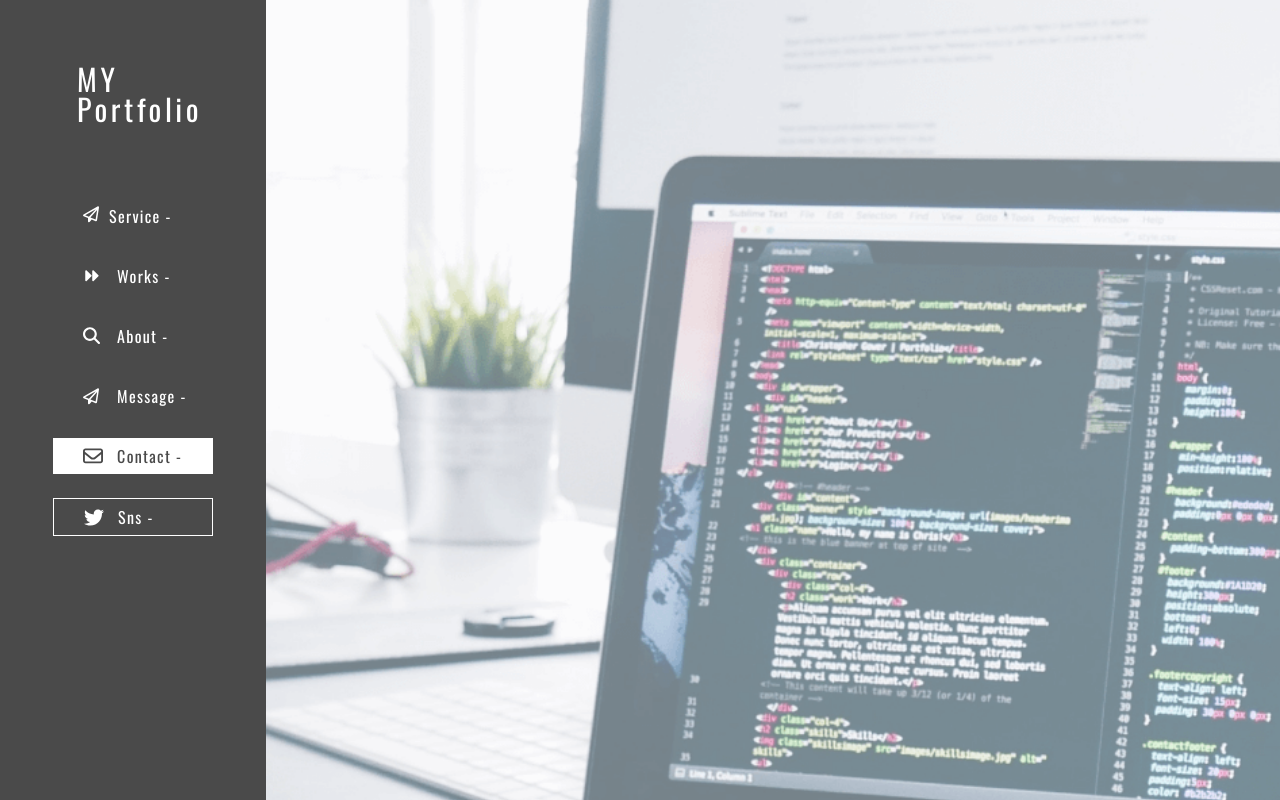
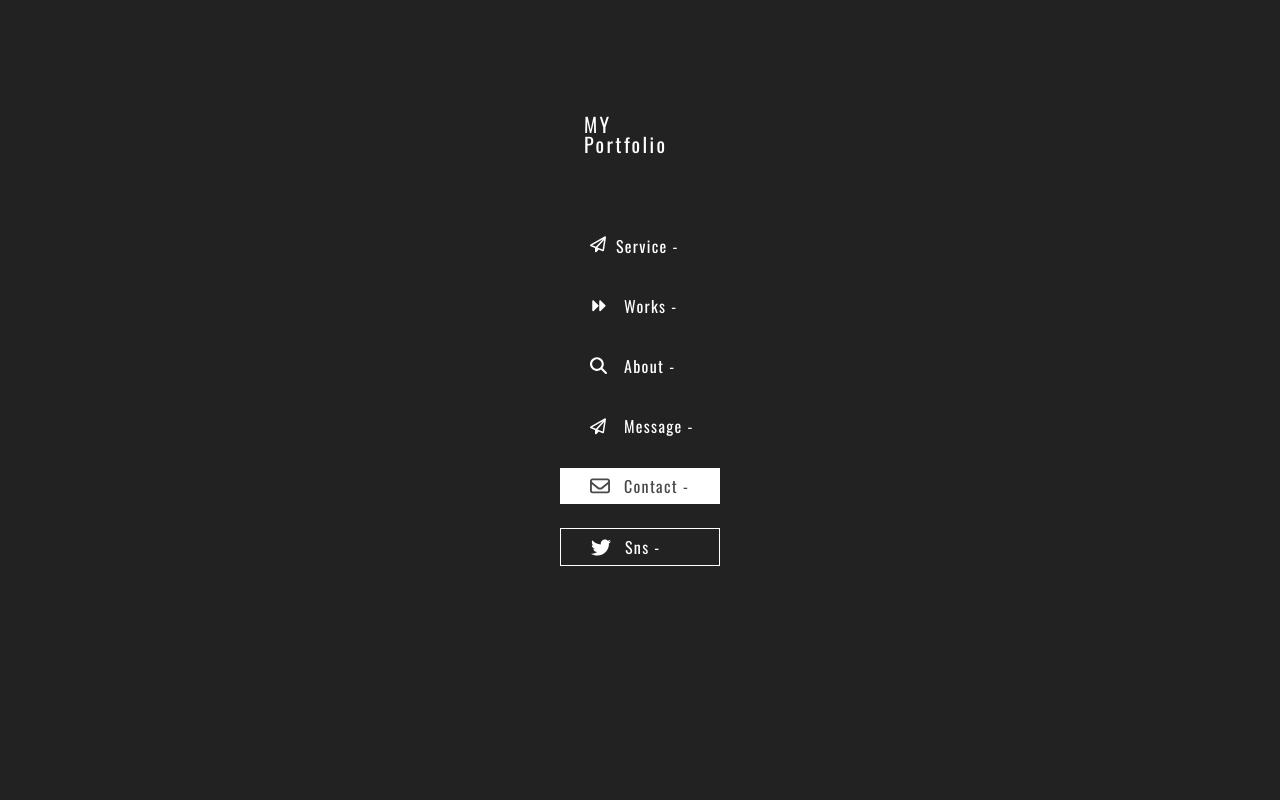
Before and after one commit to keymaru-500ml/github.io, a plain HTML site: page index.html in a window 1280 px wide. Shown: the top 800 px of the page. Drawn offline with nearby package versions, Linux system fonts and the light colour scheme; files that its build step writes are made by us from their sources; a script that the page names is missing; files whose address does not match are found by name.

Commit message:
Update style.css
page.scssをcssに変換して追加

```diff
--- a/style.css
+++ b/style.css
@@ -635,3 +635,47 @@ html {
     font-size: 60px;
   }
 }
+
+body {
+  font-family: "Oswald", "Noto Sans JP", sans-serif;
+  color: #000;
+}
+body.is-fixed {
+  overflow: hidden;
+}
+
+/* header */
+.header {
+  background-color: #222;
+  position: fixed;
+  top: 0;
+  left: 0;
+  width: 100%;
+  z-index: 999;
+}
+
+.header__nav-item + .header__nav-item {
+  margin-top: 24px;
+}
+
+.header__container {
+  position: relative;
+}
+
+.header__logo {
+  display: inline-block;
+  padding: 14px 24px;
+  font-size: 20px;
+  color: #fff;
+}
+
+.header__menu-button {
+  border: none;
+  position: absolute;
+  right: 24px;
+  top: 24px;
+  width: 30px;
+  height: 36px;
+  overflow: hidden;
+  color: transparent;
+  background: url(../img/bg_menu.png) center center no-r_
```
